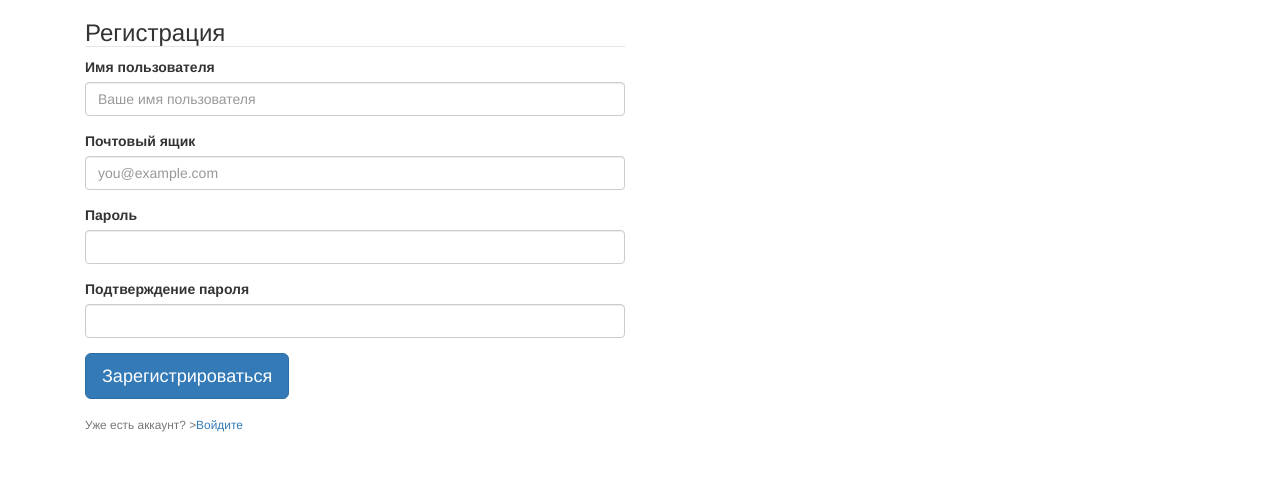
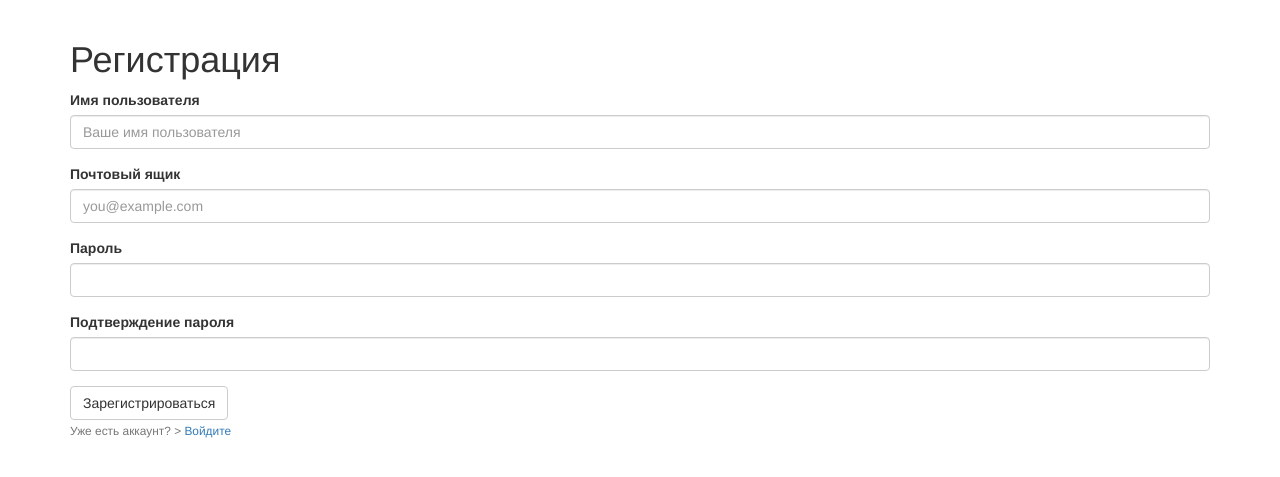
Before and after one commit to sphericalpm/eriwan, a Flask app: page /register in a window 1280 px wide. Shown: the part 52-529 px from the top of the page. Run offline with Flask 2, Linux system fonts and the light colour scheme; some libraries are stand-ins or nearby versions.

Commit message:
Registration template changes for flask-bootstrap

```diff
--- a/app/templates/register.html
+++ b/app/templates/register.html
@@ -1,73 +1,15 @@
-{% extends 'base.html' %}
+{% extends "base.html" %}
+{% import 'bootstrap/wtf.html' as wtf %}
+
 {% block content %}
 <div class="container">
-    <div class = "col-md-6">
-    <form class="form-signin" action="" method="POST">
-      {{ form.hidden_tag() }}
-      <fieldset class="">
-         <legend class = "border-bottom h3 mb-3 font-weight-normal">Регистрация</legend>
-         <div class="form-group text-left">
-           {{ form.username.label(class="form-control-label") }}
-           {% if form.username.errors %}
-              {{ form.username(class="form-control form-control-lg is-invalid") }}
-              <div class="invalid-feedback">
-                {% for error in form.username.errors %}
-                    <span> {{ error }} </span>
-                {% endfor %}
-              </div>
-           {% else %}
-              {{ form.username(class="form-control") }}
-           {% endif %}
-         </div>
-         <div class="form-group text-left">
-           {{ form.email.label(class="form-control-label") }}
-           {% if form.email.errors %}
-              {{ form.email(class="form-control form-control-lg is-invalid") }}
-              <div class="invalid-feedback">
-                {% for error in form.email.errors %}
-                    <span> {{ error }} </span>
-                {% endfor %}
-              </div>
-           {% else %}
-              {{ form.email(class="form-control") }}
-           {% endif %}
-         </div>
-         <div class="form-group text-left">
-           {{ form.password.label(class="form-control-label") }}
-           {% if form.password.errors %}
-              {{ form.password(class="form-control form-control-lg is-invalid") }}
-              <div class="invalid-feedback">
-                {% for error in form.password.errors %}
-                    <span> {{ error }} </span>
-                {% endfor %}
-              </div>
-           {% else %}
-              {{ form.password(class="form-control") }}
-           {% endif %}
-         </div>
-         <div class="form-group text-left">
-           {{ form.confirm_password.label(class="form-control-label") }}
-           {% if form.confirm_password.errors %}
-              {{ form.confirm_password(class="form-control form-control-lg is-invalid") }}
-              <div class="invalid-feedback">
-                {% for error in form.confirm_password.errors %}
-                    <span> {{ error }} </span>
-                {% endfor %}
-              </div>
-           {% else %}
-              {{ form.confirm_password(class="form-control") }}
-           {% endif %}
-         </div>
-      </fieldset>
-      <div class="form-group">
-        {{ form.submit(class="btn btn-lg btn-primary") }}
-      </div>
-    </form>
-        <div class="border-top pt-3">
-            <small class = "text-muted">
-              Уже есть аккаунт? ><a class="ml-2" href="{{ url_for('login') }}">Войдите</a>
-            </small>
-        </div>
+    {{ super() }}
+    <h1>Регистрация</h1>
+    {{ wtf.quick_form(form) }}
+    <div class="border-top pt-3">
+        <small class = "text-muted">
+          Уже есть аккаунт? > <a class="ml-2" href="{{ url_for('login') }}">Войдите</a>
+        </small>
     </div>
 </div>
-{% endblock content %}
+{% endblock %}
```
